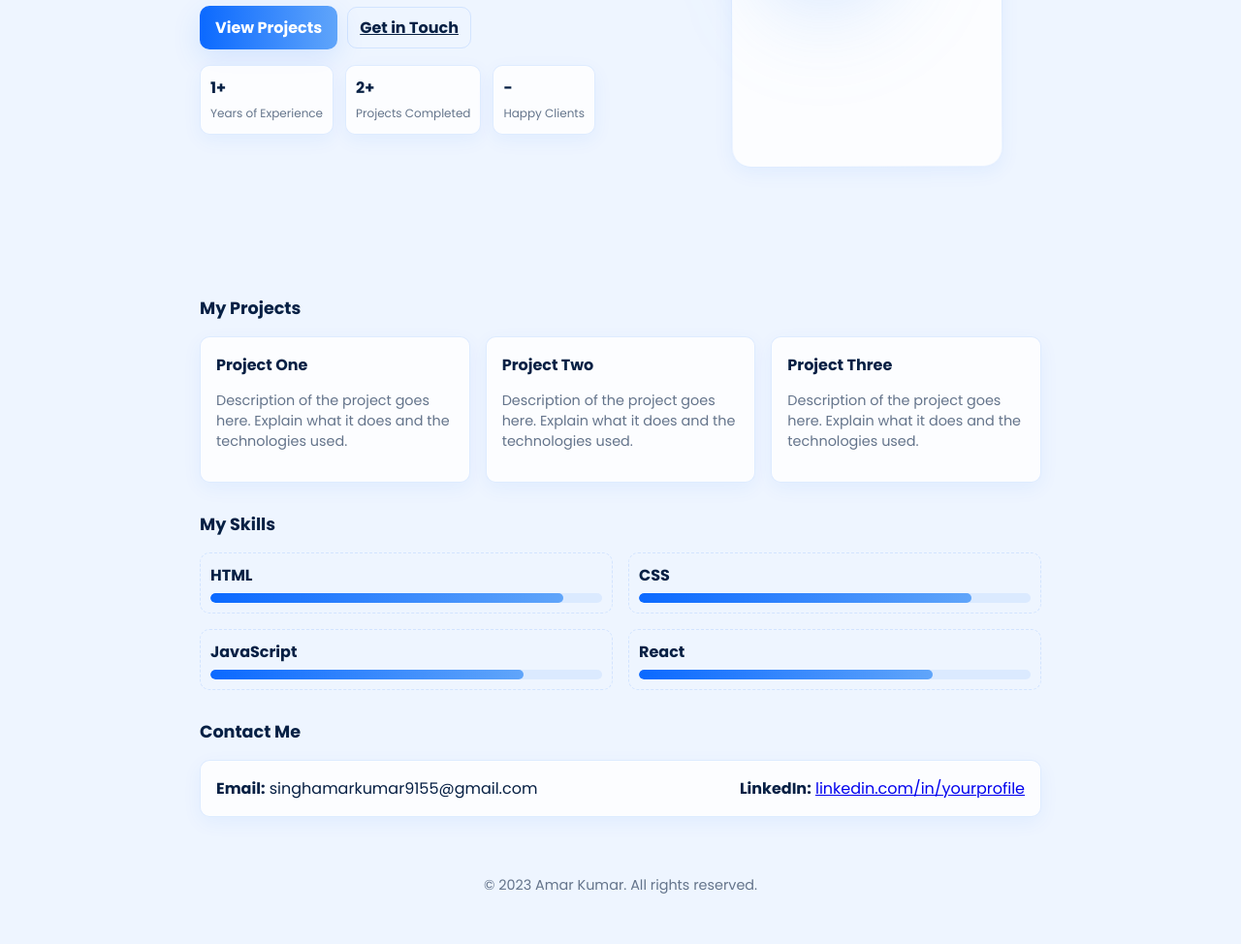
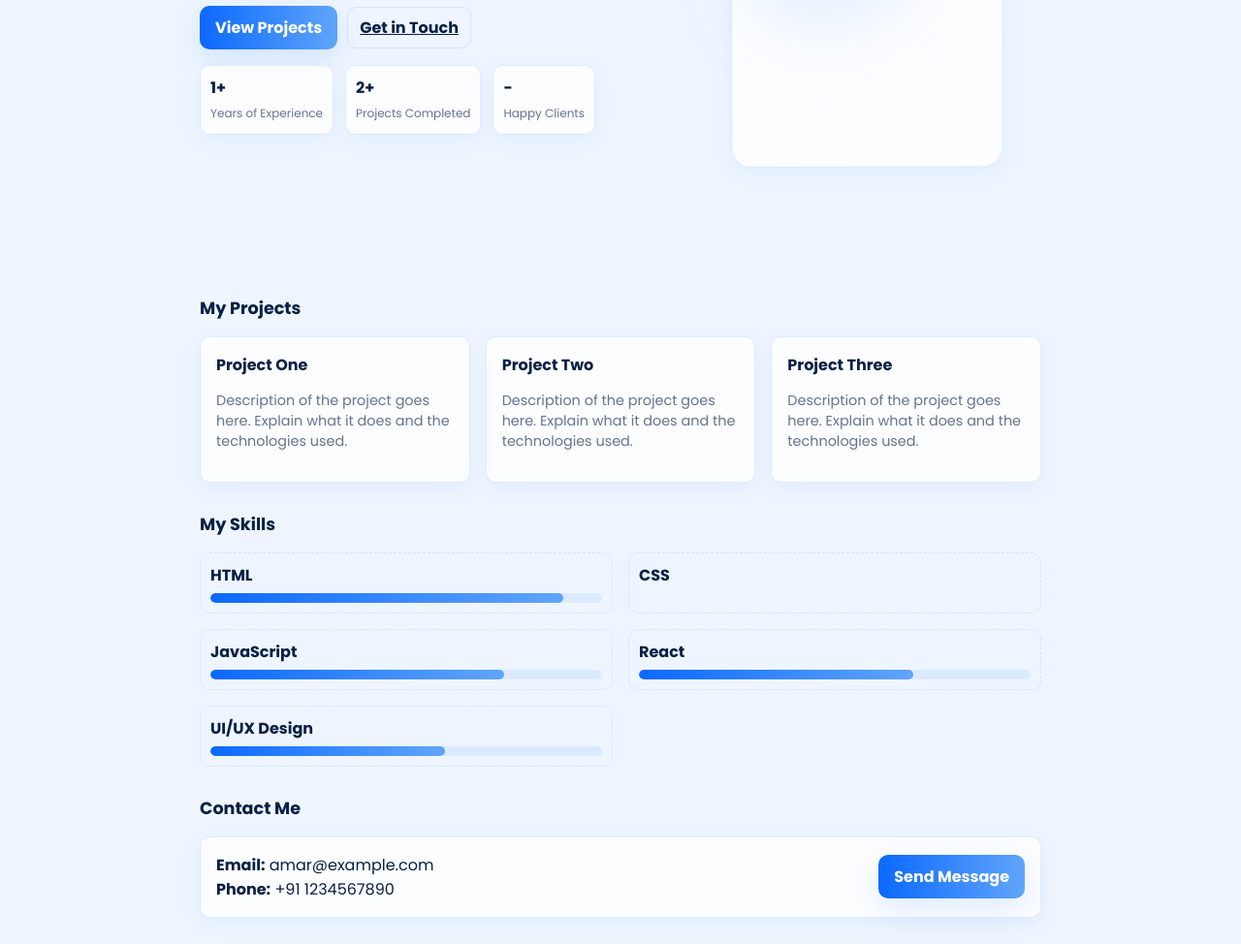
Before and after one commit to amarkumar-hub/portfolio-, a plain HTML site: page index.html in a window 1280 px wide. Shown: the part 317-1291 px from the top of the page at 97% size. Drawn offline with Linux system fonts and the light colour scheme.

Commit message:
Update index.html

```diff
--- a/index.html
+++ b/index.html
@@ -86,7 +86,7 @@
     box-shadow: 0 6px 18px rgba(11,105,255,0.18);
     transform:translateZ(0);
   }
-  .brand h1{font-size:0.9rem; margin:0; letter-spacing:0.2px} /* Reduced font size */
+  .brand h1{font-size:1rem; margin:0; letter-spacing:0.2px} /* Reduced font size */
   .brand .subtitle{font-size:0.65rem; color:var(--muted); font-weight:600; margin-top:2px} /* Reduced font size */
 
   .nav-links{
@@ -271,10 +271,12 @@
       <div class="eyebrow">Hello, I'm Amar!</div>
       <h2>Frontend Developer & Designer</h2>
       <p>I create beautiful and functional web applications. Passionate about technology and design.</p>
+
       <div class="cta-row">
         <a href="#projects" class="primary-cta">View Projects</a>
         <a href="#contact" class="secondary-cta">Get in Touch</a>
       </div>
+
       <div class="metrics">
         <div class="metric">
           <strong>1+</strong>
@@ -293,7 +295,10 @@
 
     <div class="hero-card">
       <div class="avatar-wrap floating">
-        <img src="images/IMG_0300.jpeg" alt="Amar Kumar" class="avatar">
+
+
+        <img src="images/amar.jpeg" alt="Amar Kumar" class="avatar">
+
         <div class="avatar-glow"></div>
         <div class="avatar-name">Amar Kumar</div>
         <div class="avatar-role">Frontend Developer</div>
@@ -335,17 +340,20 @@
       </div>
       <div class="skill">
         <div class="name">CSS</div>
-        <div class="bar"><i style="width: 85%;"></i></div>
+        <div class="        <div class="bar"><i style="width: 85%;"></i></div>
       </div>
       <div class="skill">
         <div class="name">JavaScript</div>
-        <div class="bar"><i style="width: 80%;"></i></div>
+        <div class="bar"><i style="width: 75%;"></i></div>
       </div>
       <div class="skill">
         <div class="name">React</div>
-        <div class="bar"><i style="width: 75%;"></i></div>
+        <div class="bar"><i style="width: 70%;"></i></div>
       </div>
-      <!-- Add more skills as needed -->
+      <div class="skill">
+        <div class="name">UI/UX Design</div>
+        <div class="bar"><i style="width: 60%;"></i></div>
+      </div>
     </div>
   </section>
 
@@ -356,30 +364,80 @@
     </div>
     <div class="contact-card">
       <div>
-        <strong>Email:</strong> singhamarkumar9155@gmail.com
+        <strong>Email:</strong> amar@example.com<br>
+        <strong>Phone:</strong> +91 1234567890
       </div>
-      <div>
-        <strong>LinkedIn:</strong> <a href="https://www.linkedin.com/in/amar-kumar-a698a332a/" target="_blank">linkedin.com/in/yourprofile</a>
-      </div>
+      <a href="mailto:amar@example.com" class="primary-cta">Send Message</a>
     </div>
   </section>
 
   <!-- FOOTER -->
   <footer>
-    <p>&copy; 2023 Amar Kumar. All rights reserved.</p>
+    &copy; 2025 Amar Kumar. All rights reserved.
   </footer>
 
+  <!-- OPTIONAL: Dark mode toggle JS -->
   <script>
-    // JavaScript for dark mode toggle
-    const toggleButton = document.querySelector('.toggle');
-    toggleButton.addEventListener('click', () => {
+    const toggle = document.querySelector('.toggle');
+    toggle.addEventListener('click', () => {
       document.body.classList.toggle('dark');
     });
+  </script>
 
-    // Particles.js configuration (if you are using particles.js)
-    particlesJS.load('particles', 'path/to/particles.json', function() {
-      console.log('callback - particles.js config loaded');
+  <!-- OPTIONAL: Simple particles background -->
+  <script>
+    const canvas = document.getElementById('particles');
+    const ctx = canvas.getContext('2d');
+    let particlesArray;
+    canvas.width = window.innerWidth;
+    canvas.height = window.innerHeight;
+
+    window.addEventListener('resize', () => {
+      canvas.width = window.innerWidth;
+      canvas.height = window.innerHeight;
+      initParticles();
     });
+
+    class Particle {
+      constructor(){
+        this.x = Math.random()*canvas.width;
+        this.y = Math.random()*canvas.height;
+        this.size = Math.random()*2+1;
+        this.speedX = Math.random()*1-0.5;
+        this.speedY = Math.random()*1-0.5;
+      }
+      update(){
+        this.x += this.speedX;
+        this.y += this.speedY;
+        if(this.x < 0 || this.x > canvas.width) this.speedX *= -1;
+        if(this.y < 0 || this.y > canvas.height) this.speedY *= -1;
+      }
+      draw(){
+        ctx.fillStyle = 'rgba(11,105,255,0.3)';
+        ctx.beginPath();
+        ctx.arc(this.x,this.y,this.size,0,Math.PI*2);
+        ctx.fill();
+      }
+    }
+
+    function initParticles(){
+      particlesArray = [];
+      for(let i=0;i<120;i++){
+        particlesArray.push(new Particle());
+      }
+    }
+
+    function animate(){
+      ctx.clearRect(0,0,canvas.width,canvas.height);
+      particlesArray.forEach(p => {
+        p.update();
+        p.draw();
+      });
+      requestAnimationFrame(animate);
+    }
+
+    initParticles();
+    animate();
   </script>
 </body>
 </html>
```
